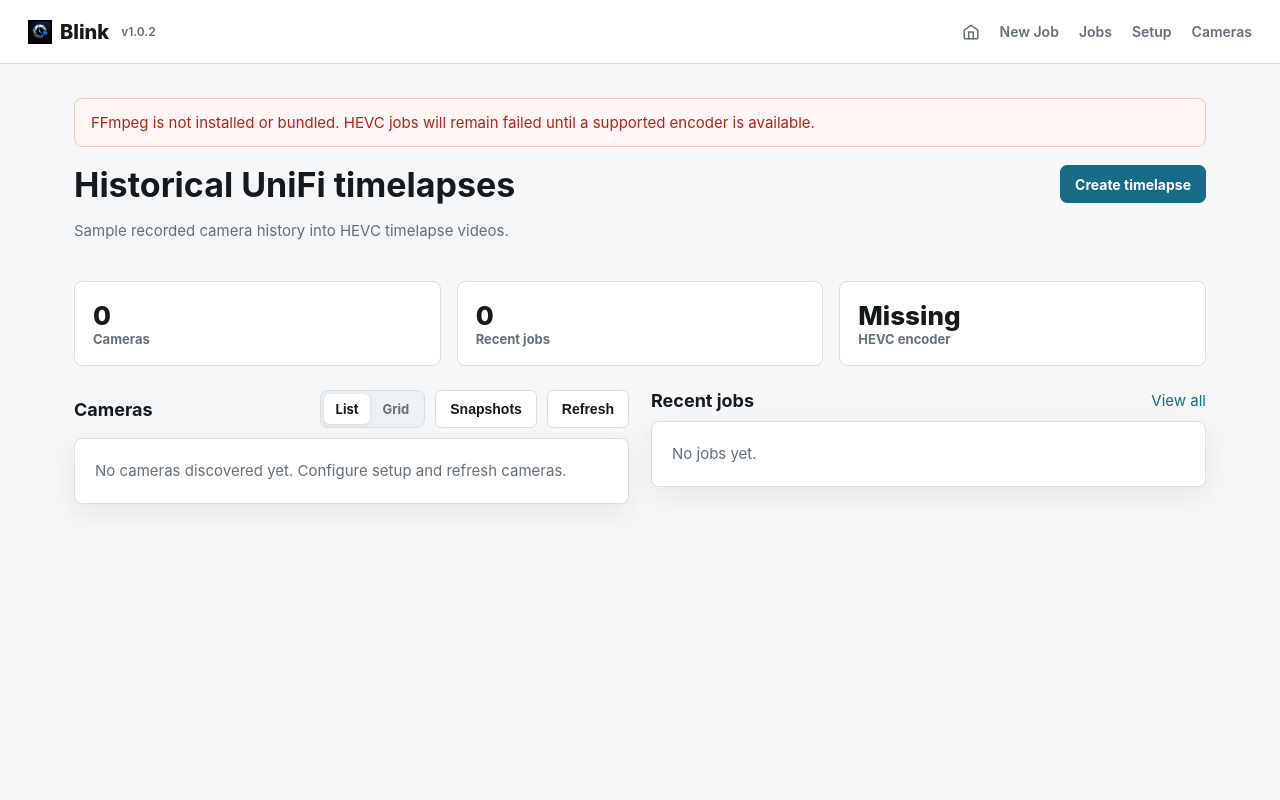
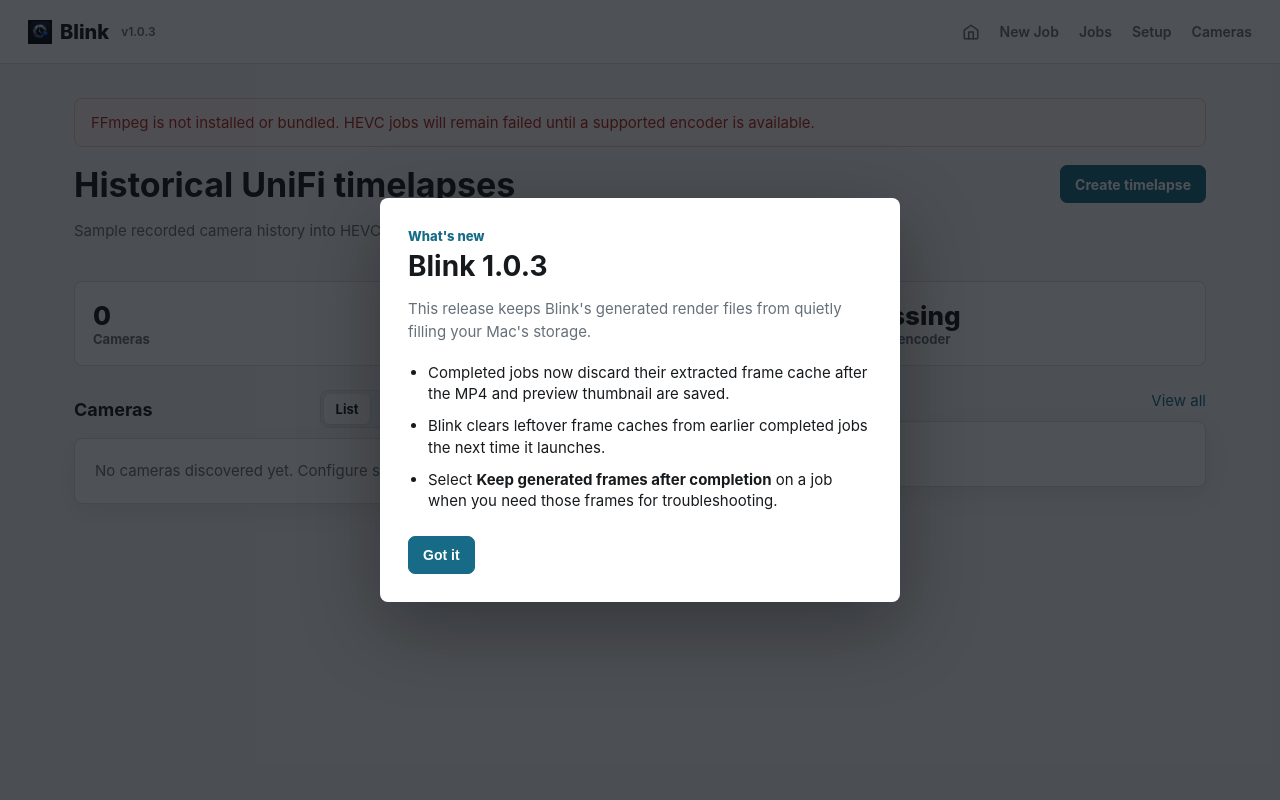
Before and after one commit to aniceberg/Blink, a FastAPI app: page / in a window 1280 px wide. Run offline with FastAPI, Linux system fonts and the light colour scheme; data comes from the database, SQL or seed files in the repository; data that the repository does not hold is empty.

Commit message:
Release Blink 1.0.3

```diff
--- a/app/__init__.py
+++ b/app/__init__.py
@@ -1,3 +1,3 @@
 """Blink historical UniFi timelapse application."""
 
-__version__ = "1.0.2"
+__version__ = "1.0.3"
--- a/app/main.py
+++ b/app/main.py
@@ -114,12 +114,21 @@ def context(request: Request, **kwargs):
         "format_interval": format_interval,
         "app_version": APP_VERSION,
         "update": get_cached_update(),
+        "show_release_notes": not store.has_dismissed_release_notes(APP_VERSION),
         **kwargs,
     }
 
 
 def render(request: Request, template_name: str, **kwargs):
     return templates.TemplateResponse(request, template_name, context(request, **kwargs))
+
+
+@app.post("/release-notes/dismiss")
+async def dismiss_release_notes(next_path: str = Form("/")):
+    store.dismiss_release_notes(APP_VERSION)
+    if not next_path.startswith("/") or next_path.startswith("//"):
+        next_path = "/"
+    return RedirectResponse(next_path, status_code=303)
 
 
 def iso_or_none(value: datetime | None) -> str | None:
--- a/app/static/styles.css
+++ b/app/static/styles.css
@@ -623,6 +623,33 @@ input, select {
   font-size: 24px;
   line-height: 1;
 }
+.release-notes-backdrop {
+  z-index: 200;
+}
+.release-notes-modal {
+  width: min(520px, 100%);
+  padding: 28px;
+  border-radius: 8px;
+  background: var(--surface);
+  box-shadow: 0 24px 80px rgba(0, 0, 0, .32);
+}
+.release-notes-modal h1 {
+  margin: 5px 0 8px;
+  font-size: 28px;
+}
+.release-notes-kicker {
+  color: var(--accent);
+  font-size: 13px;
+  font-weight: 760;
+}
+.release-notes-modal ul {
+  display: grid;
+  gap: 10px;
+  margin: 18px 0 24px;
+  padding-left: 20px;
+  color: var(--text);
+  line-height: 1.45;
+}
 .detail-grid {
   display: grid;
   grid-template-columns: repeat(4, minmax(0, 1fr));
--- a/app/store.py
+++ b/app/store.py
@@ -170,6 +170,7 @@ class Store:
             self._ensure_column(conn, "jobs", "priority", "INTEGER NOT NULL DEFAULT 0")
             self._ensure_column(conn, "settings", "camera_view", "TEXT NOT NULL DEFAULT 'list'")
             self._ensure_column(conn, "settings", "camera_picker_view", "TEXT NOT NULL DEFAULT 'list'")
+            self._ensure_column(conn, "settings", "dismissed_release_notes_version", "TEXT NOT NULL DEFAULT ''")
             row = conn.execute("SELECT id FROM settings WHERE id = 1").fetchone()
             if row is None:
                 conn.execute("INSERT INTO settings (id, updated_at) VALUES (1, ?)", (utc_now(),))
@@ -271,6 +272,18 @@ class Store:
             return
         with self.connect() as conn:
             conn.execute(f"UPDATE settings SET {key} = ?, updated_at = ? WHERE id = 1", (value, utc_now()))
+
+    def has_dismissed_release_notes(self, version: str) -> bool:
+        with self.connect() as conn:
+            row = conn.execute("SELECT dismissed_release_notes_version FROM settings WHERE id = 1").fetchone()
+        return bool(row and row["dismissed_release_notes_version"] == version)
+
+    def dismiss_release_notes(self, version: str) -> None:
+        with self.connect() as conn:
+            conn.execute(
+                "UPDATE settings SET dismissed_release_notes_version = ?, updated_at = ? WHERE id = 1",
+                (version, utc_now()),
+            )
 
     def save_settings(self, data: dict[str, Any]) -> None:
         with self.connect() as conn:
--- a/app/templates/base.html
+++ b/app/templates/base.html
@@ -35,5 +35,23 @@
       {% endif %}
       {% block content %}{% endblock %}
     </main>
+    {% if show_release_notes %}
+      <div class="modal-backdrop release-notes-backdrop">
+        <section class="release-notes-modal" role="dialog" aria-modal="true" aria-labelledby="release-notes-title">
+          <span class="release-notes-kicker">What's new</span>
+          <h1 id="release-notes-title">Blink {{ app_version }}</h1>
+          <p>This release keeps Blink's generated render files from quietly filling your Mac's storage.</p>
+          <ul>
+            <li>Completed jobs now discard their extracted frame cache after the MP4 and preview thumbnail are saved.</li>
+            <li>Blink clears leftover frame caches from earlier completed jobs the next time it launches.</li>
+            <li>Select <strong>Keep generated frames after completion</strong> on a job when you need those frames for troubleshooting.</li>
+          </ul>
+          <form method="post" action="/release-notes/dismiss">
+            <input type="hidden" name="next_path" value="{{ request.url.path }}">
+            <button class="button primary" type="submit">Got it</button>
+          </form>
+        </section>
+      </div>
+    {% endif %}
   </body>
 </html>
--- a/pyproject.toml
+++ b/pyproject.toml
@@ -1,6 +1,6 @@
 [project]
 name = "blink"
-version = "1.0.2"
+version = "1.0.3"
 description = "Historical UniFi Protect timelapse generator"
 requires-python = ">=3.12"
 dependencies = [
```
Also changed, not shown: app/services/unifi.py (+5 -3 lines), tests/test_job_ui.py (+17 -18 lines), tests/test_store.py (+10 -0 lines), README.md, 3 other files.
